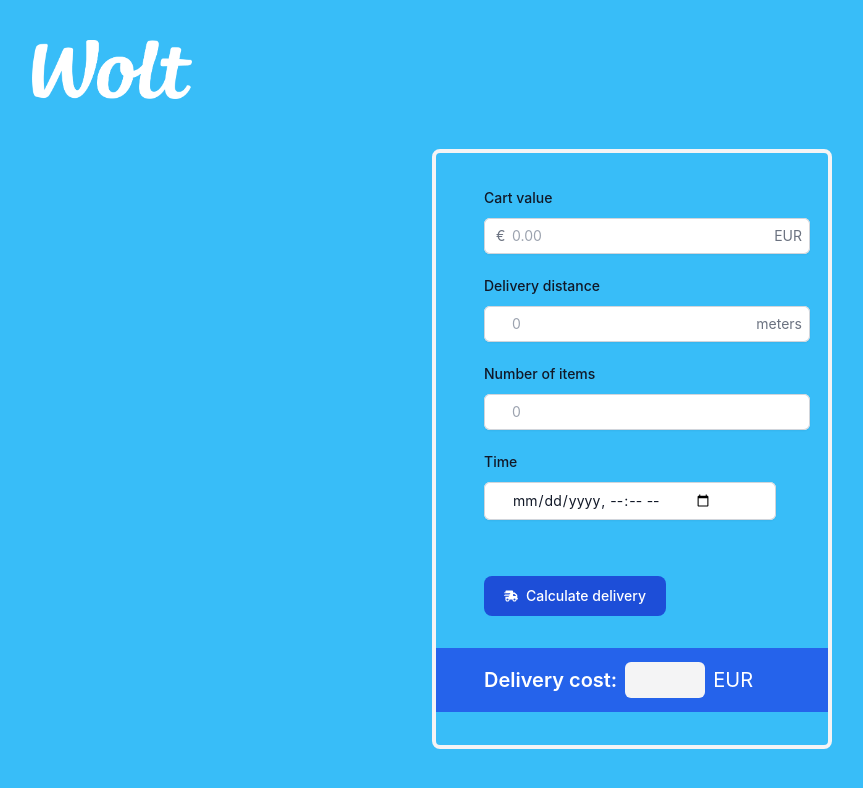
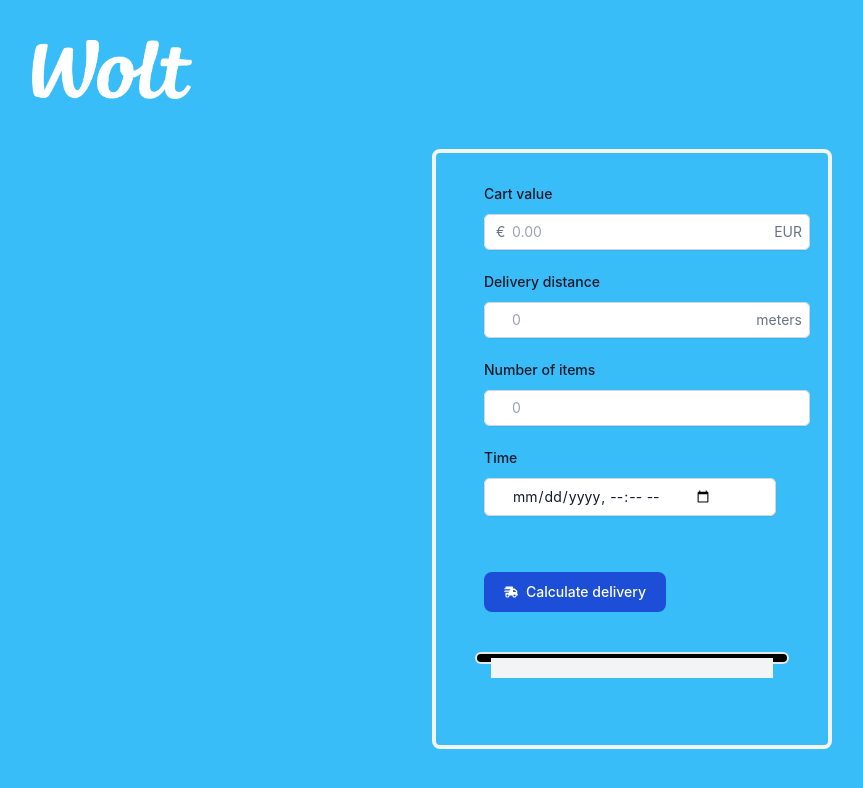
Before and after one commit to Pavel-Kliukin/wolts-assignment, a React (Create React App) app: page / in a window 1280 px wide. Shown: the top 788 px of the page, without its empty margins (8-871 px from the left). Built offline with nearby package versions, Linux system fonts and the light colour scheme; the HTML template or start-up script is replaced by a standard one.

Commit message:
Sliding receipt done without a content in it

```diff
--- a/public/index.html
+++ b/public/index.html
@@ -9,6 +9,10 @@
       name="description"
       content="Web site created using create-react-app"
     />
+    <!-- Font for the receipt -->
+    <link rel="preconnect" href="https://fonts.googleapis.com">
+    <link rel="preconnect" href="https://fonts.gstatic.com" crossorigin>
+    <link href="https://fonts.googleapis.com/css2?family=Cutive+Mono&display=swap" rel="stylesheet">
     <!--
       manifest.json provides metadata used when your web app is installed on a
       user's mobile device or desktop. See https://developers.google.com/web/fundamentals/web-app-manifest/
--- a/src/DeliveryCalculator.tsx
+++ b/src/DeliveryCalculator.tsx
@@ -7,6 +7,7 @@
   const [numberOfItems, setNumberOfItems] = useState<string>('');
   const [orderTime, setOrderTime] = useState<Date>(new Date());
   const [deliveryCost, setDeliveryCost] = useState<number | null>(0);
+  const slidingReceipt: HTMLDivElement | null = document.getElementById('slidingReceipt') as HTMLDivElement;
 
 
   const handleCartValueInputChange = (event: React.ChangeEvent<HTMLInputElement>) => {
@@ -113,16 +114,28 @@
 
     setDeliveryCost(newDeliveryCost);
 
+    // Slide down the receipt
+    if (slidingReceipt) {
+      slidingReceipt.classList.add('translate-y-[280px]');
     }
 
+  }
+
+  useEffect(() => {
+
     // Reset delivery cost to null when any of the input values change
-  useEffect(() => {
     setDeliveryCost(null)
 
-  }, [cartValue, deliveryDistance, numberOfItems, orderTime])
+    // Slide up the receipt
+    if (slidingReceipt) {
+      slidingReceipt.classList.remove('translate-y-[280px]');
+    }
+
+  }, [cartValue, deliveryDistance, numberOfItems, orderTime, slidingReceipt])
 
   return (
     <div className='w-[270px] h-[500px] sm:w-[400px] mt-6 mb-6 sm:h-[600px] border-4 border-zinc-100 rounded-lg flex flex-col justify-center items-start'>
+      <div className='z-20 w-full bg-sky-400 flex flex-col justify-center items-start'>
         <div className='ml-12 max-sm:ml-6 max-sm:mr-6'>
           <label htmlFor="cartValue" className="block text-sm font-medium leading-6 text-gray-900">
             Cart value
@@ -207,14 +220,29 @@
           </svg>
           Calculate delivery
         </button>
+        <div className='mt-10 w-full flex justify-center items-end'>
+          <div className='w-[80%] h-1.5 bg-black border-2 border-b-0 rounded-t-md border-inherit'></div>
+        </div>
+      </div>
 
-      <div className='w-full h-16 mt-8 pl-12 max-sm:pl-6 bg-blue-600 flex items-center'>
+      <div className='w-full h-[10%] flex flex-col items-center'>
+        <div className='relative w-[80%] flex flex-col items-start'>
+          <div
+            id='slidingReceipt'
+            className='absolute z-10 inset-x-[5%] bottom-[-20px] w-[90%] h-[300px] bg-gray-100 transition-all'>
+              <div className='font-receipt'>total</div>
+            </div>
+        </div>
+        <div className='w-[80%] h-1.5 bg-black border-2 border-t-0 rounded-b-md border-inherit'></div>
+      </div>
+
+      {/* <div className='w-full h-16 mt-8 pl-12 max-sm:pl-6 bg-blue-600 flex items-center'>
         <h2 className='text-xl font-semibold max-sm:text-base text-white'>Delivery cost:</h2>
         <div
           data-test-id="fee"
           className='ml-2 w-20 h-9 bg-zinc-100 rounded-md flex justify-center items-center text-xl max-sm:text-lg font-semibold'>{deliveryCost?.toFixed(2)}</div>
         <div className='ml-2 text-xl max-sm:text-base text-white'>EUR</div>
-      </div>
+      </div> */}
 
     </div>
   );
--- a/tailwind.config.js
+++ b/tailwind.config.js
@@ -2,6 +2,8 @@
 module.exports = {
   content: ["./src/**/*.{html,js,jsx,ts,tsx}"],
   theme: {
+    fontFamily: {
+      'receipt': ['Cutive Mono', 'ui-monospace', 'SFMono-Regular'],},
     extend: {},
   },
   plugins: [],
```
Lines whose indentation alone changed are shown as unchanged.
